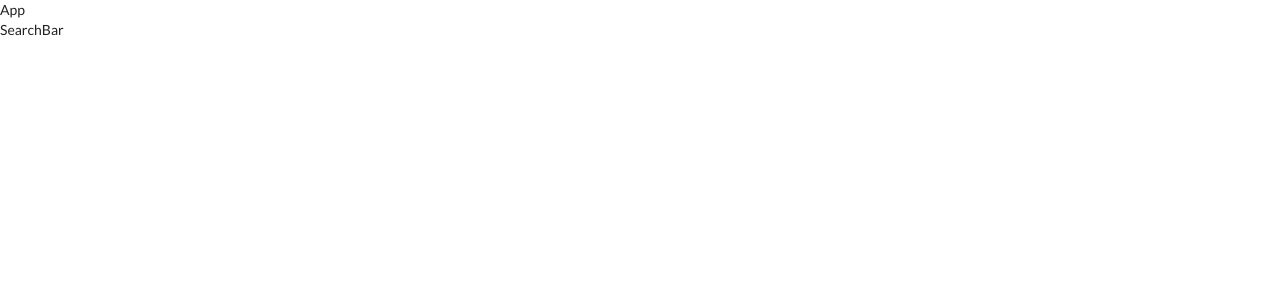
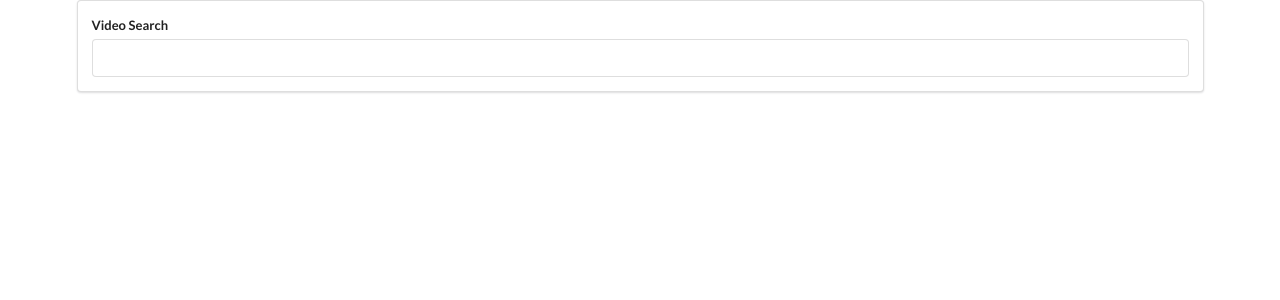
Before and after one commit to Selchuck/video-addict, a React (Create React App) app: page / in a window 1280 px wide. Shown: the top 300 px of the page. Built offline with nearby package versions, Linux system fonts and the light colour scheme.

Commit message:
add form input and state object to SearchBar component and create onChange event handler

```diff
--- a/src/components/App.js
+++ b/src/components/App.js
@@ -4,8 +4,7 @@
 class App extends React.Component {
     render() {
         return (
-            <div>
-                App
+            <div className="ui container">
                 <SearchBar />
             </div>
         )
--- a/src/components/SearchBar.js
+++ b/src/components/SearchBar.js
@@ -1,8 +1,28 @@
 import React from 'react';
 
 class SearchBar extends React.Component {
+    state= { term: '' };
+
+    onInputChange = (event) => {
+       this.setState({ term: event.target.value})
+    }
+
+
     render() {
-        return <div>SearchBar</div>
+        return (
+            <div className="search-bar ui segment">
+                <form className="ui form">
+                    <div className="field">
+                        <label>Video Search</label>
+                        <input
+                            type="text"
+                            value={this.state.term}
+                            onChange={this.onInputChange}
+                        />
+                    </div>
+                </form>
+            </div>
+        )
     }
 };
 
```
Also changed, not shown: 1 other file (tests, documents, lock files or other folders).
